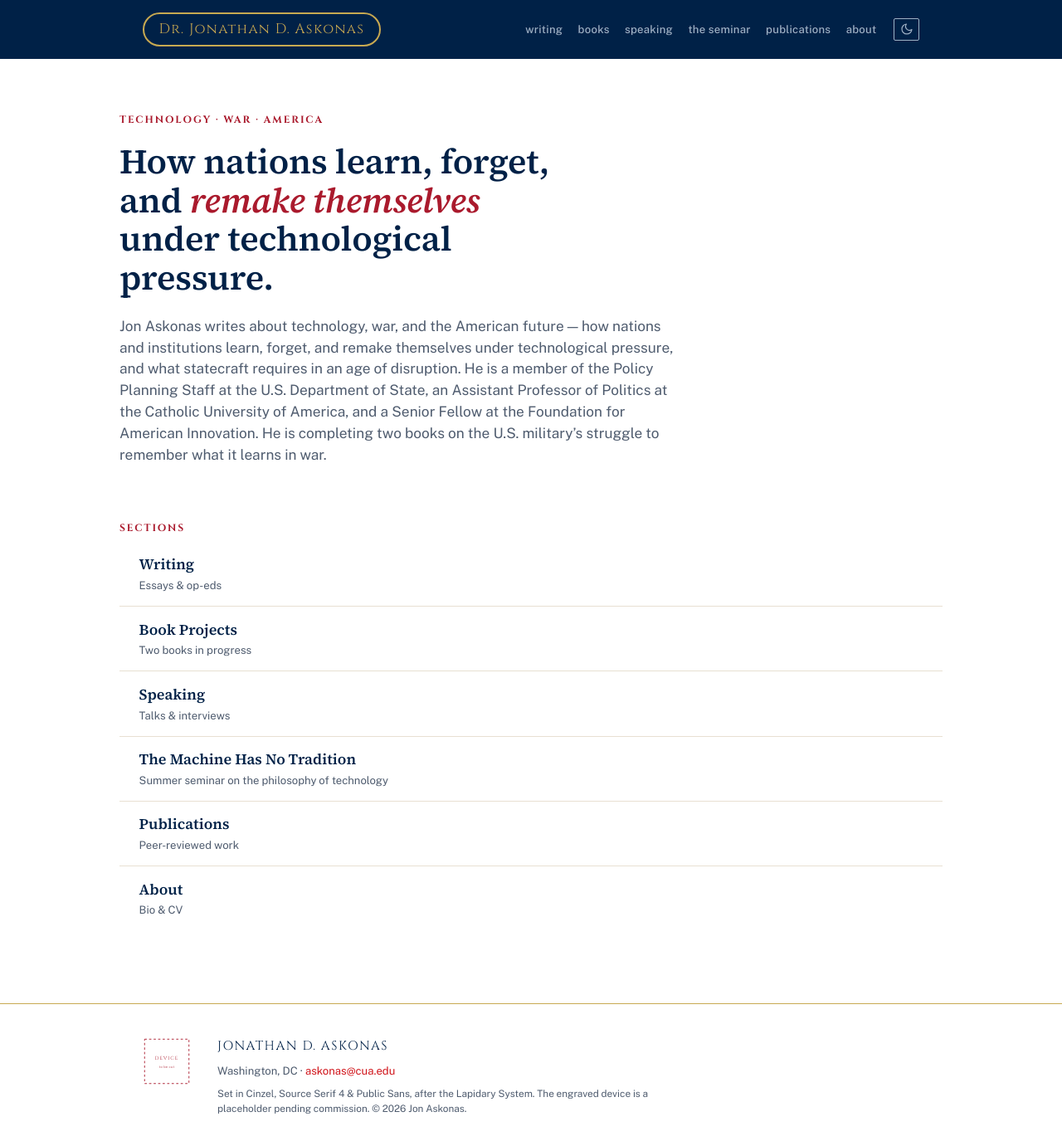
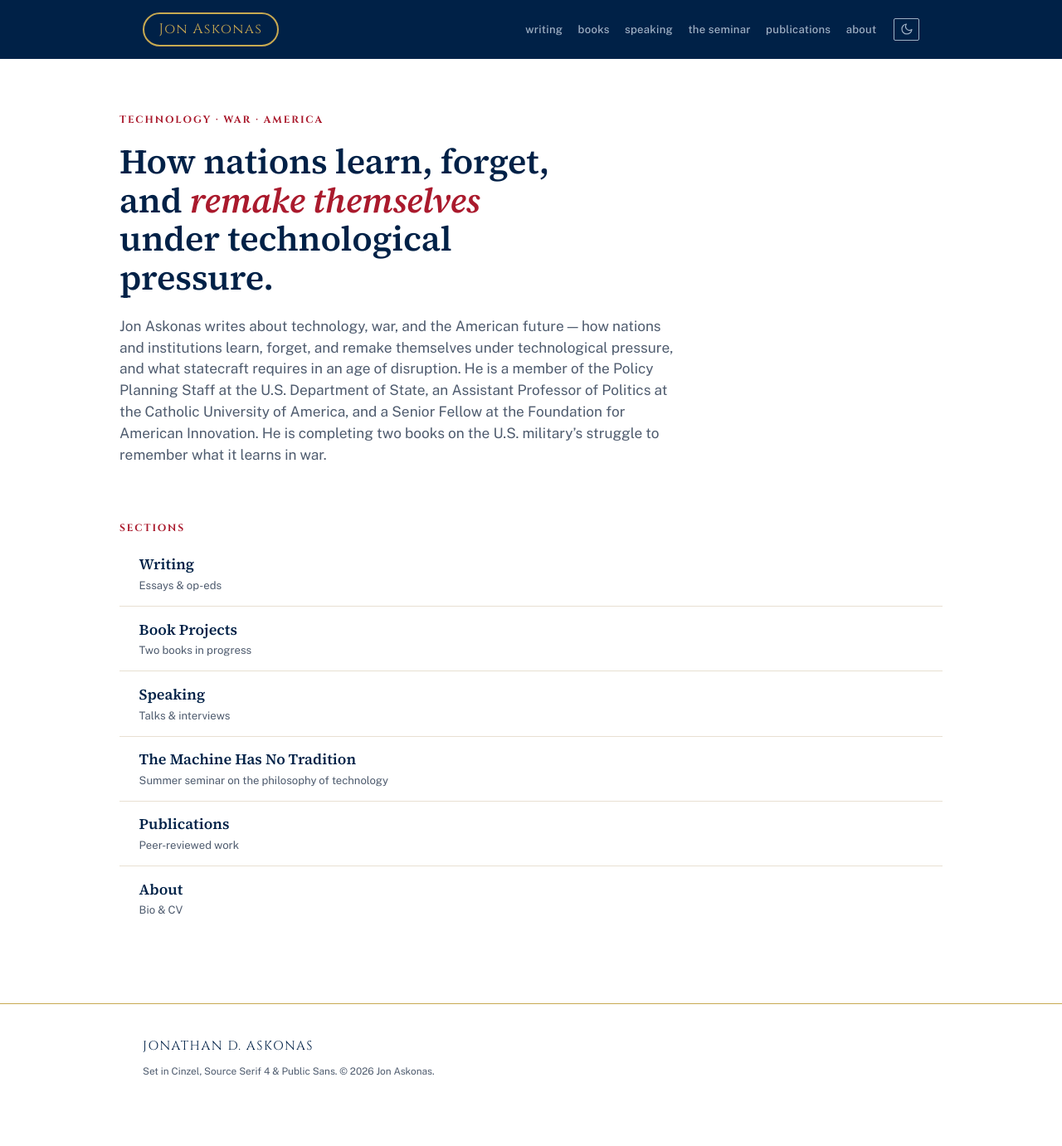
Before and after one commit to jaskonas/jaskonas.github.io, a Jekyll site: the page built from index.md, in a window 1280 px wide and 1400 px high. Shown: the top 1381 px of the window at 83% size. Built offline with Jekyll 4.4.1, drawn with Linux system fonts in a browser that asks for light colours.

Commit message:
Lapidary: bug fixes, name consistency, favicon, footer cleanup
Name / identity
- Masthead updated to "Jon Askonas" (was "Dr. Jonathan D. Askonas")
- Monogram letter-spacing: -0.05em for tighter JDA rendering
- Homepage title: empty string was truthy in Liquid → now renders correctly

Metadata bugs
- og:type: homepage now "website", interior pages "article"
- twitter:image fallback: was broken /images/ path → jdamonogram.png
- og:title / twitter:title: guard against empty page.title

Favicon
- favicon.ico, images/favicon.png (32×32) from JDA monogram
- apple-touch-icon-precomposed.png (180×180) from JDA monogram

Footer
- Removed placeholder device SVG
- Removed Washington DC / email line
- Removed public Lapidary System reference from fineprint

IE fossils removed
- html5shiv, respond.js, IE conditional comments
- browser-upgrade.html include
- HandheldFriendly / MobileOptimized / cleartype metas

arrownav.js
- mouseleave on list clears keyboard capture when focus is outside,
  preventing arrow keys from hijacking page scroll after a hover

Co-Authored-By: Claude Sonnet 4.6 <noreply@anthropic.com>

```diff
--- a/_includes/footer.html
+++ b/_includes/footer.html
@@ -1,16 +1,8 @@
 <footer id="site-footer">
   <div class="container footer-inner">
-    <div class="footer-mark">
-      <svg class="device" viewBox="0 0 64 64" width="58" height="58" role="img" aria-label="Engraved device — to be commissioned">
-        <rect x="2.5" y="2.5" width="59" height="59" fill="none" stroke="currentColor" stroke-width="1" stroke-dasharray="3 3"/>
-        <text x="32" y="30" text-anchor="middle" font-family="Cinzel, serif" font-size="6.5" letter-spacing="1.2" fill="currentColor">DEVICE</text>
-        <text x="32" y="41" text-anchor="middle" font-family="'Public Sans', sans-serif" font-size="4.4" letter-spacing=".3" fill="currentColor" opacity=".75">to be cut</text>
-      </svg>
-    </div>
     <div class="colophon">
       <p class="foot-name">Jonathan&nbsp;D.&nbsp;Askonas</p>
-      <p>Washington, DC &middot; <a href="mailto:askonas@cua.edu">askonas@cua.edu</a></p>
-      <p class="fineprint">Set in Cinzel, Source&nbsp;Serif&nbsp;4 &amp; Public&nbsp;Sans, after the Lapidary System. The engraved device is a placeholder pending commission. &copy; {{ site.time | date: '%Y' }} Jon Askonas.</p>
+      <p class="fineprint">Set in Cinzel, Source&nbsp;Serif&nbsp;4 &amp; Public&nbsp;Sans. &copy; {{ site.time | date: '%Y' }} Jon Askonas.</p>
     </div>
   </div>
 </footer>
--- a/_includes/header.html
+++ b/_includes/header.html
@@ -1,8 +1,8 @@
 <header id="masthead">
   <div class="container masthead-inner">
-    <a href="{{ '/' | relative_url }}" class="brand" aria-label="Dr. Jonathan D. Askonas — home">
+    <a href="{{ '/' | relative_url }}" class="brand" aria-label="Jon Askonas — home">
       <span class="brand-box">
-        <span class="brand-full">Dr. Jonathan D. Askonas</span>
+        <span class="brand-full">Jon Askonas</span>
         <span class="brand-mono" aria-hidden="true">JDA</span>
       </span>
     </a>
--- a/_includes/open-graph.html
+++ b/_includes/open-graph.html
@@ -1,5 +1,5 @@
 	<!-- Twitter Cards -->
-	<meta name="twitter:title" content="{% if page.title %}{{ page.title }}{% else %}{{ site.title }}{% endif %}">
+	<meta name="twitter:title" content="{% if page.title and page.title != "" %}{{ page.title }}{% else %}{{ site.title }}{% endif %}">
 	{% if page.excerpt %}<meta name="twitter:description" content="{{ page.excerpt | strip_html }}">{% endif %}
 	{% if site.owner.twitter %}<meta name="twitter:site" content="@{{ site.owner.twitter }}">{% endif %}
 	{% if author.twitter %}<meta name="twitter:creator" content="@{{ author.twitter }}">{% endif %}
@@ -8,12 +8,12 @@
 	<meta name="twitter:image" content="{{ site.url }}/images/{{ page.image.feature }}">
 	{% else %}
 	<meta name="twitter:card" content="summary">
-	<meta name="twitter:image" content="{% if page.image.thumb %}{{ site.url }}/images/{{ page.image.thumb }}{% else %}{{ site.url }}/images/{{ site.logo }}{% endif %}">
+	<meta name="twitter:image" content="{{ site.url }}/images/jdamonogram.png">
 	{% endif %}
 	<!-- Open Graph -->
 	<meta property="og:locale" content="{{ site.locale }}">
-	<meta property="og:type" content="article">
-	<meta property="og:title" content="{% if page.title %}{{ page.title }}{% else %}{{ site.title }}{% endif %}">
+	<meta property="og:type" content="{% if page.url == '/' %}website{% else %}article{% endif %}">
+	<meta property="og:title" content="{% if page.title and page.title != "" %}{{ page.title }}{% else %}{{ site.title }}{% endif %}">
 	{% if page.excerpt %}<meta property="og:description" content="{{ page.excerpt | strip_html }}">{% endif %}
 	<meta property="og:url" content="{{ page.url | replace:'index.html','' | prepend: site.url }}">
 	<meta property="og:site_name" content="{{ site.title }}">
--- a/_layouts/default.html
+++ b/_layouts/default.html
@@ -4,7 +4,7 @@
     <meta charset="utf-8">
     <script>document.documentElement.className += " js";</script>
     <script>(function(){try{var p=(location.search.match(/[?&]theme=(dark|light)/)||[])[1];var t=p||localStorage.getItem('theme');if(!t)t=window.matchMedia&&window.matchMedia('(prefers-color-scheme: dark)').matches?'dark':'light';document.documentElement.setAttribute('data-theme',t);}catch(e){}})();</script>
-    <title>{% if page.title %}{{ page.title }} • {% endif %}{{ site.title }}</title>
+    <title>{% if page.title and page.title != "" %}{{ page.title }} • {% endif %}{{ site.title }}</title>
     {% if page.excerpt %}<meta name="description" content="{{ page.excerpt | strip_html }}">{% endif %}
     {% if page.tags %}<meta name="keywords" content="{{ page.tags | join: ', ' }}">{% endif %}
     {% if page.author %}
@@ -14,30 +14,21 @@
 
     <link rel="canonical" href="{{ page.url | replace:'index.html','' | prepend: site.url }}">
     <link rel="shortcut icon" href="{{ '/favicon.ico' | relative_url }}">
-    <link rel="apple-touch-icon" href="{{ '/apple-touch-icon-precomposed.png' | relative_url }}">
+    <link rel="icon" type="image/png" sizes="32x32" href="{{ '/images/favicon.png' | relative_url }}">
+    <link rel="apple-touch-icon" sizes="180x180" href="{{ '/apple-touch-icon-precomposed.png' | relative_url }}">
 
     <link href="{{ '/atom.xml' | relative_url }}" type="application/atom+xml" rel="alternate" title="{{ site.title }} Atom Feed">
     <link href="{{ '/sitemap.xml' | relative_url }}" type="application/xml" rel="sitemap" title="Sitemap">
 
-    <meta name="HandheldFriendly" content="True">
-    <meta name="MobileOptimized" content="320">
     <meta name="viewport" content="width=device-width, initial-scale=1.0">
-    <meta http-equiv="cleartype" content="on">
 
     <link rel="preconnect" href="https://fonts.googleapis.com">
     <link rel="preconnect" href="https://fonts.gstatic.com" crossorigin>
     <link href="https://fonts.googleapis.com/css2?family=Cinzel:wght@400;500;600;700&family=Source+Serif+4:ital,opsz,wght@0,8..60,400;0,8..60,600;1,8..60,400;1,8..60,600&family=Public+Sans:ital,wght@0,400;0,500;0,600;0,700;1,400&display=swap" rel="stylesheet">
     <link rel="stylesheet" href="{{ '/css/main.css' | relative_url }}">
-    <!-- HTML5 Shiv and Media Query Support for IE -->
-    <!--[if lt IE 9]>
-      <script src="{{ '/js/vendor/html5shiv.min.js' | relative_url }}"></script>
-      <script src="{{ '/js/vendor/respond.min.js' | relative_url }}"></script>
-    <![endif]-->
-
   </head>
 
   <body id="js-body">
-    {% include browser-upgrade.html %}
     {% include header.html %}
 
     <div id="page-wrapper">
--- a/_sass/_lapidary-header.scss
+++ b/_sass/_lapidary-header.scss
@@ -47,7 +47,7 @@
 
 // Expanded: full name visible, monogram hidden
 .brand-full { max-width: 22rem; opacity: 1; transition: max-width .35s ease, opacity .2s ease; }
-.brand-mono { max-width: 0; opacity: 0; transition: max-width .35s ease .15s, opacity .25s ease .15s; }
+.brand-mono { max-width: 0; opacity: 0; letter-spacing: -.05em; transition: max-width .35s ease .15s, opacity .25s ease .15s; }
 
 // Compact (scrolled): name collapses, monogram expands
 #masthead.is-scrolled .brand-full { max-width: 0; opacity: 0; transition: max-width .3s ease, opacity .15s ease; }
--- a/index.md
+++ b/index.md
@@ -1,7 +1,6 @@
 ---
 layout: home
 permalink: /
-title: ""
 image:
   feature: mirv3.png
 ---
--- a/js/arrownav.js
+++ b/js/arrownav.js
@@ -88,8 +88,14 @@
       li.addEventListener("mouseenter", function () { activate(list, i, false); });
       var a = li.querySelector("a");
       if (a) {
-        // Keyboard users tabbing in engage the list too.
         a.addEventListener("focus", function () { activate(list, i, false); });
+      }
+    });
+
+    // Release keyboard capture when the mouse leaves and no item holds focus.
+    list.addEventListener("mouseleave", function () {
+      if (activeList === list && !list.contains(document.activeElement)) {
+        activeList = null;
       }
     });
 
```
Also changed, not shown: apple-touch-icon-precomposed.png, favicon.ico, images/favicon.png, images/jdamonogram.png (added).
